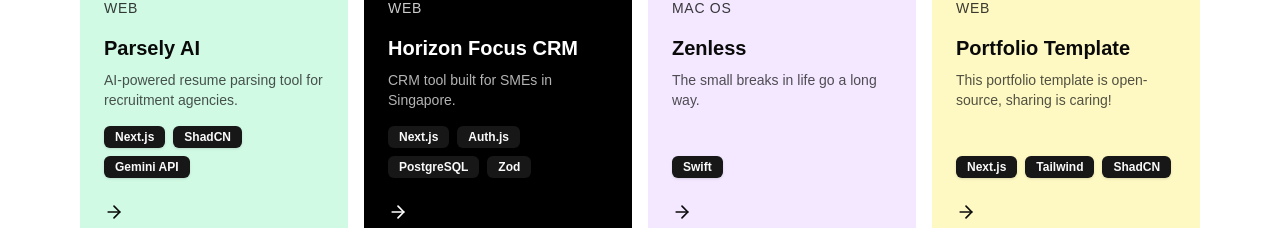
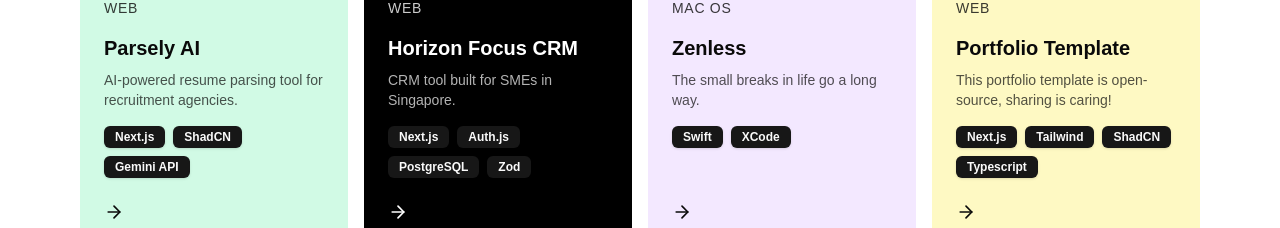
Before and after one commit to 15WattPowerBrick/portfolio, a Next.js app: page / in a window 1280 px wide. Shown: the part 602-830 px from the top of the page. Built offline with nearby package versions, Linux system fonts and the light colour scheme.

Commit message:
fix plan card styling

```diff
--- a/src/components/Projects.tsx
+++ b/src/components/Projects.tsx
@@ -35,10 +35,9 @@
           </div>
         )}
         <h3 className="text-xl font-semibold mb-2">{title}</h3>
-        <p className="text-sm opacity-70 mb-4 line-clamp-2 flex-grow">
-          {description}
-        </p>
+        <p className="text-sm opacity-70 mb-4 line-clamp-2">{description}</p>
 
+        {/* Ensures the tech stack stays at the top */}
         <div className="flex flex-wrap gap-2 mb-6">
           {techStack.map((tech) => (
             <Badge key={tech} className="text-xs">
@@ -47,7 +46,8 @@
           ))}
         </div>
 
-        <div className="mt-auto">
+        {/* This will push the arrow icon to the bottom */}
+        <div className="mt-auto flex items-center">
           <ArrowRight className="h-5 w-5" />
         </div>
       </div>
@@ -83,7 +83,7 @@
           type="MAC OS"
           title="Zenless"
           description="The small breaks in life go a long way."
-          techStack={["Swift"]}
+          techStack={["Swift", "XCode"]}
           url="https://zenless.swanhtataung.com"
           className="bg-purple-100 hover:bg-purple-200"
         />
@@ -91,7 +91,7 @@
           type="WEB"
           title="Portfolio Template"
           description="This portfolio template is open-source, sharing is caring!"
-          techStack={["Next.js", "Tailwind", "ShadCN"]}
+          techStack={["Next.js", "Tailwind", "ShadCN", "Typescript"]}
           url="https://github.com/15WattPowerBrick/portfolio"
           className="bg-yellow-100 hover:bg-yellow-200"
         />
```
